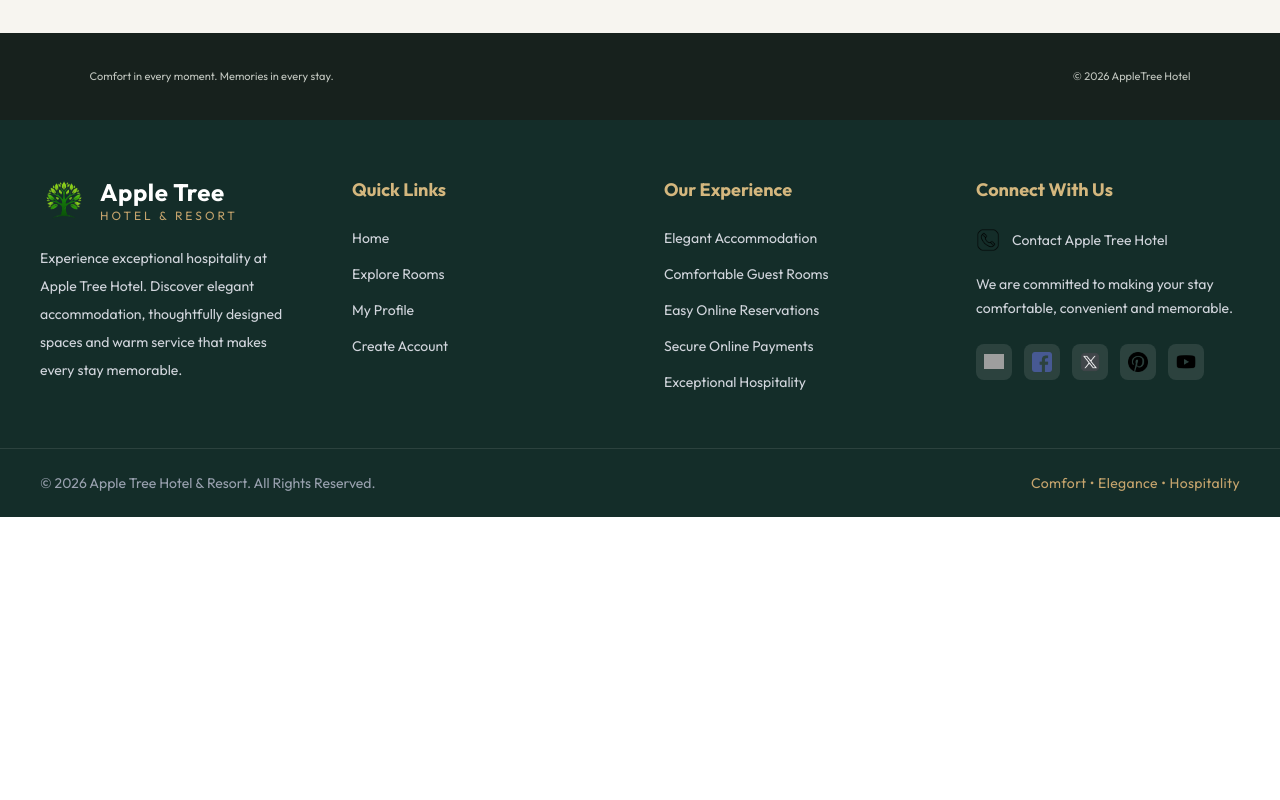
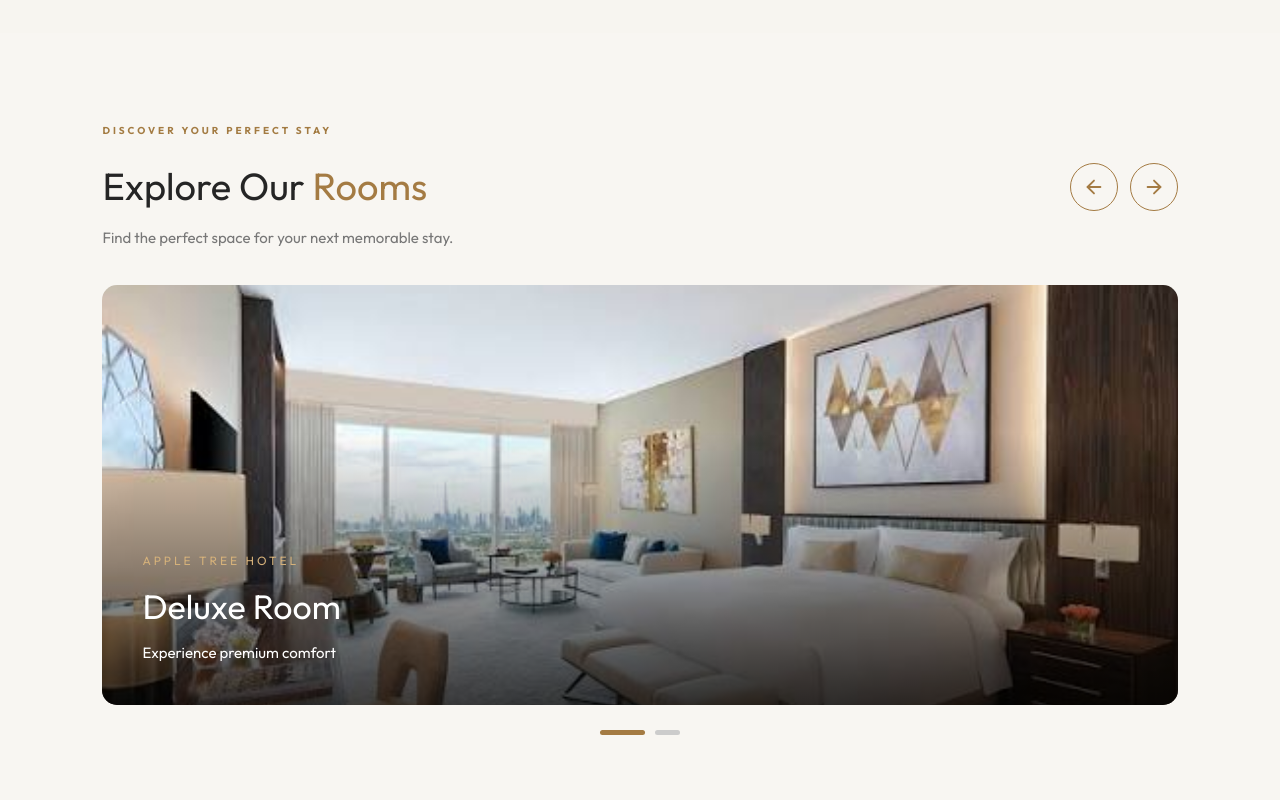
Before and after one commit to Avudaiappan-FSD/fe-hotel, a React (Vite) app: page / in a window 1280 px wide. Shown: the part 1780-2580 px from the top of the page. Before the commit the page ends 2297 px from the top, so only its background shows below. Built offline with nearby package versions, Linux system fonts and the light colour scheme; no server answers; grey boxes are pictures that could not be loaded; a web font is replaced by a local one.

Commit message:
room curousel added

```diff
--- a/src/index.css
+++ b/src/index.css
@@ -651,4 +651,176 @@
         background: #f7f5f0;
         overflow: hidden;
     }
+
 }
+
+/* Room Carousel */
+
+.rooms-carousel-section {
+    padding: 90px 8%;
+    background: #f8f6f2;
+    overflow: hidden;
+}
+
+.rooms-carousel-heading {
+    display: flex;
+    justify-content: space-between;
+    align-items: center;
+    margin-bottom: 35px;
+    gap: 20px;
+}
+
+.rooms-carousel-heading h2 {
+    font-size: 38px;
+    color: #252525;
+    margin: 12px 0;
+}
+
+.rooms-carousel-heading h2 span {
+    color: #a47b43;
+}
+
+.rooms-carousel-heading p {
+    color: #777;
+    font-size: 15px;
+}
+
+/* Navigation Buttons */
+
+.room-navigation {
+    display: flex;
+    gap: 12px;
+}
+
+.room-navigation button {
+    width: 48px;
+    height: 48px;
+    border: 1px solid #a47b43;
+    background: transparent;
+    color: #a47b43;
+    border-radius: 50%;
+    cursor: pointer;
+    display: flex;
+    align-items: center;
+    justify-content: center;
+    transition: 0.3s;
+}
+
+.room-navigation button:hover {
+    background: #a47b43;
+    color: white;
+}
+
+/* Carousel */
+
+.room-carousel {
+    display: flex;
+    width: 100%;
+    overflow: hidden;
+    border-radius: 15px;
+}
+
+.room-slide {
+    min-width: 100%;
+    height: 420px;
+    position: relative;
+    transition: transform 0.5s ease-in-out;
+}
+
+.room-slide img {
+    width: 100%;
+    height: 100%;
+    object-fit: cover;
+    display: block;
+}
+
+.room-slide::after {
+    content: "";
+    position: absolute;
+    inset: 0;
+    background: linear-gradient(to top,
+            rgba(0, 0, 0, 0.75),
+            transparent 65%);
+}
+
+.room-slide-content {
+    position: absolute;
+    bottom: 40px;
+    left: 40px;
+    z-index: 2;
+    color: white;
+}
+
+.room-slide-content span {
+    font-size: 12px;
+    letter-spacing: 3px;
+    color: #d5b17a;
+}
+
+.room-slide-content h3 {
+    font-size: 34px;
+    margin: 10px 0;
+}
+
+.room-slide-content p {
+    font-size: 15px;
+}
+
+/* Indicators */
+
+.room-carousel-indicators {
+    display: flex;
+    justify-content: center;
+    gap: 10px;
+    margin-top: 25px;
+}
+
+.room-carousel-indicators button {
+    width: 25px;
+    height: 5px;
+    border: none;
+    background: #ccc;
+    border-radius: 10px;
+    cursor: pointer;
+    transition: 0.3s;
+}
+
+.room-carousel-indicators button.active {
+    width: 45px;
+    background: #a47b43;
+}
+
+/* Responsive */
+
+@media (max-width: 768px) {
+
+    .rooms-carousel-section {
+        padding: 60px 5%;
+    }
+
+    .rooms-carousel-heading {
+        align-items: flex-start;
+    }
+
+    .rooms-carousel-heading h2 {
+        font-size: 27px;
+    }
+
+    .room-slide {
+        height: 300px;
+    }
+
+    .room-slide-content {
+        left: 20px;
+        bottom: 25px;
+    }
+
+    .room-slide-content h3 {
+        font-size: 25px;
+    }
+
+    .room-navigation button {
+        width: 40px;
+        height: 40px;
+    }
+}
--- a/src/pages/Home.jsx
+++ b/src/pages/Home.jsx
@@ -1,6 +1,46 @@
+import { useState } from "react";
 import { ArrowLeft, ArrowRight } from "lucide-react";
+import room1 from "../assets/room images/images (1).jpeg";
+import room2 from "../assets/room images/images (2).jpeg";
+import room3 from "../assets/room images/images (3).jpeg";
+import room4 from "../assets/room images/images (4).jpeg";
+import room5 from "../assets/room images/images (5).jpeg";
+import room7 from "../assets/room images/images (7).jpg";
+import room8 from "../assets/room images/images (8).jpeg";
+import room9 from "../assets/room images/images (9).jpeg";
+import room10 from "../assets/room images/images (10).jpeg";
+import room11 from "../assets/room images/images (11).jpeg";
+import room12 from "../assets/room images/images (12).jpeg";
+import room13 from "../assets/room images/images (13).jpeg";
+import room14 from "../assets/room images/images (14).jpeg";
+import room15 from "../assets/room images/images (15).jpeg";
+import room16 from "../assets/room images/images (16).jpeg";
+import room17 from "../assets/room images/images (17).jpeg";
+import room18 from "../assets/room images/images (18).jpeg";
+import room19 from "../assets/room images/images (19).jpeg";
+import room20 from "../assets/room images/images.jpeg";
 const Home = () => {
-
+    const roomImages = [
+        {
+            id: 1,
+            image: room1,
+            title: "Deluxe Room",
+            description: "Experience premium comfort"
+        },
+        {
+            id: 2,
+            image: room2,
+            title: "Double Room",
+            description: "Enjoy Elegance and comfort"
+        }
+    ];
+    const [currentRoom, setcurrentRoom] = useState(0);
+    const nextRoom = () => {
+        setcurrentRoom((prev) => (prev + 1) % roomImages.length);
+    };
+    const prevRoom = () => {
+        setcurrentRoom((prev) => (prev - 1 + roomImages.length) % roomImages.length);
+    };
     return (
         <div className="hotel-home">
 
@@ -120,12 +160,69 @@ const Home = () => {
                     <h2>Ready for a Memorable Stay?</h2>
                     <p>Find your room and make your next visit special.</p>
                 </div>
-                <div>
-                    <ArrowLeft size={24} className="arrow-icon text-[#a47b43]" />
-                    <ArrowRight size={24} className="arrow-icon text-[#a47b43]" />
+            </section>
+            {/* Room Image Carousel */}
+            <section className="rooms-carousel-section">
+
+                <div className="rooms-carousel-heading">
+                    <div>
+                        <span className="section-label">
+                            DISCOVER YOUR PERFECT STAY
+                        </span>
+
+                        <h2>
+                            Explore Our <span>Rooms</span>
+                        </h2>
+
+                        <p>
+                            Find the perfect space for your next memorable stay.
+                        </p>
+                    </div>
+
+                    <div className="room-navigation">
+                        <button onClick={prevRoom} aria-label="Previous room">
+                            <ArrowLeft size={22} />
+                        </button>
+
+                        <button onClick={nextRoom} aria-label="Next room">
+                            <ArrowRight size={22} />
+                        </button>
+                    </div>
                 </div>
+
+                <div className="room-carousel">
+                    {roomImages.map((room, index) => (
+                        <div
+                            className={`room-slide ${index === currentRoom ? "active" : ""
+                                }`}
+                            key={room.id}
+                            style={{
+                                transform: `translateX(-${currentRoom * 100}%)`
+                            }}
+                        >
+                            <img src={room.image} alt={room.title} />
+
+                            <div className="room-slide-content">
+                                <span>APPLE TREE HOTEL</span>
+                                <h3>{room.title}</h3>
+                                <p>{room.description}</p>
+                            </div>
+                        </div>
+                    ))}
+                </div>
+
+                <div className="room-carousel-indicators">
+                    {roomImages.map((room, index) => (
+                        <button
+                            key={room.id}
+                            className={currentRoom === index ? "active" : ""}
+                            onClick={() => setCurrentRoom(index)}
+                            aria-label={`Go to ${room.title}`}
+                        />
+                    ))}
+                </div>
+
             </section>
-
             {/* Footer */}
             <footer className="home-footer">
                 <p>Comfort in every moment. Memories in every stay.</p>
```
